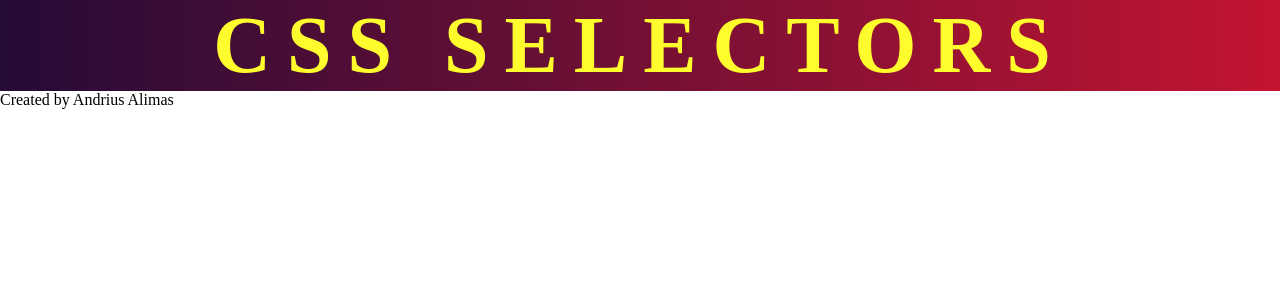
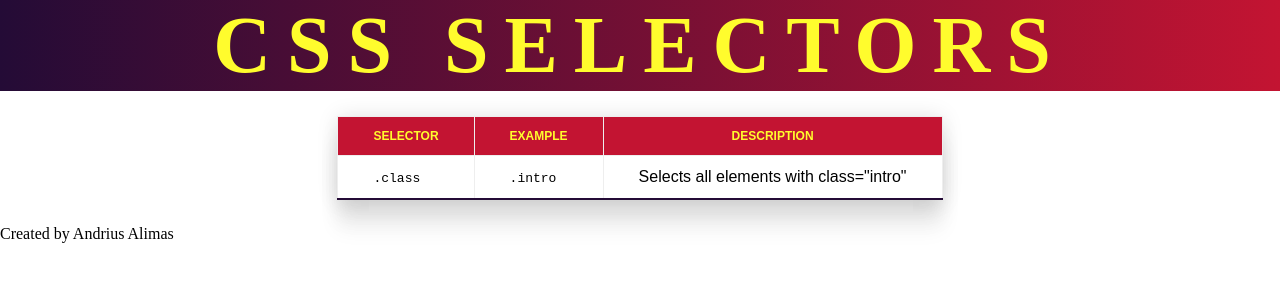
Before and after one commit to AndriusAlimas/CSS-selectors-specificity-cheatsheet, a plain HTML site: page index.html in a window 1280 px wide. Drawn offline with Linux system fonts and the light colour scheme; a web font is replaced by a local one.

Commit message:
added in main section table, where we start building more in future. As well put some style to table, tr, borders, hover effect

```diff
--- a/index.html
+++ b/index.html
@@ -19,6 +19,16 @@
         <main>
             <!-- this is where our main table will be -->
             <table>
+                <tr>
+                    <th>Selector</th>
+                    <th>Example</th>
+                    <th>Description</th>
+                </tr>
+                <tr>
+                    <td><code>.class</code></td>
+                    <td><code>.intro</code></td>
+                    <td>Selects all elements with class="intro" </td>
+                </tr>
             </table>
         </main>
 
--- a/styles/style.css
+++ b/styles/style.css
@@ -12,5 +12,30 @@ header h1{
     background: #c31432;  /* fallback for old browsers */
     background: -webkit-linear-gradient(to right, #240b36, #c31432);  /* Chrome 10-25, Safari 5.1-6 */
     background: linear-gradient(to right, #240b36, #c31432); /* W3C, IE 10+/ Edge, Firefox 16+, Chrome 26+, Opera 12+, Safari 7+ */
+}
 
+table {
+    font-family: Arial;
+    margin: 25px auto;
+    border-collapse: collapse;
+    border: 1px solid #eee;
+    border-bottom: 2px solid #240b36;
+    box-shadow: 0px 0px 20px rgba(0,0,0,0.10),
+       0px 10px 20px rgba(0,0,0,0.05),
+       0px 20px 20px rgba(0,0,0,0.05),
+       0px 30px 20px rgba(0,0,0,0.05);
 }
+th {
+    background: #c31432;
+    color: rgb(255, 252, 45);
+    text-transform: uppercase;
+    font-size: 12px;
+}
+th, td {
+    border: 1px solid #eee;
+    padding: 12px 35px;
+    border-collapse: collapse;
+  }
+  tr:hover{
+    background: #f4f4f4;
+  }
```
